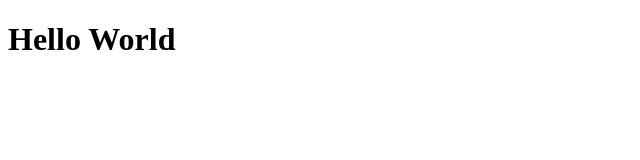
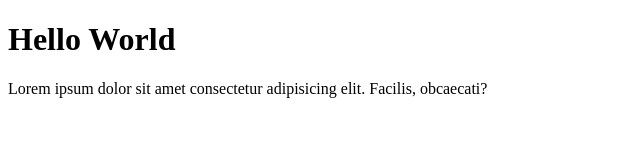
Before and after one commit to AsadbekPiyshenbaev/Project, a plain HTML site: page index.html in a window 1280 px wide. Shown: the whole page, without its empty margins (0-640 px from the left). Drawn offline with Linux system fonts and the light colour scheme.

Commit message:
p  qosildi

```diff
--- a/index.html
+++ b/index.html
@@ -8,5 +8,6 @@
 </head>
 <body>
     <h1>Hello World</h1>
+    <p>Lorem ipsum dolor sit amet consectetur adipisicing elit. Facilis, obcaecati?</p>
 </body>
 </html>
```
